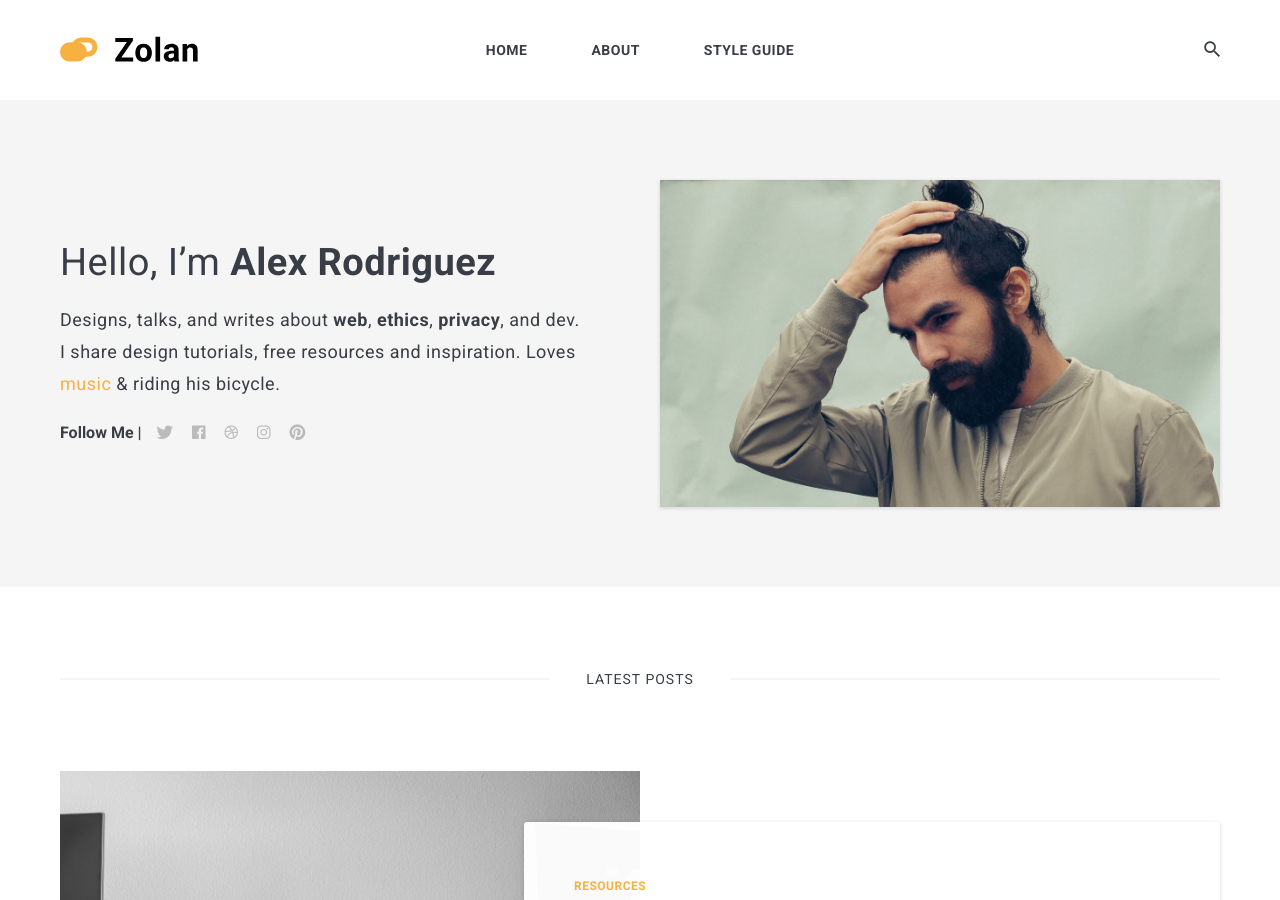
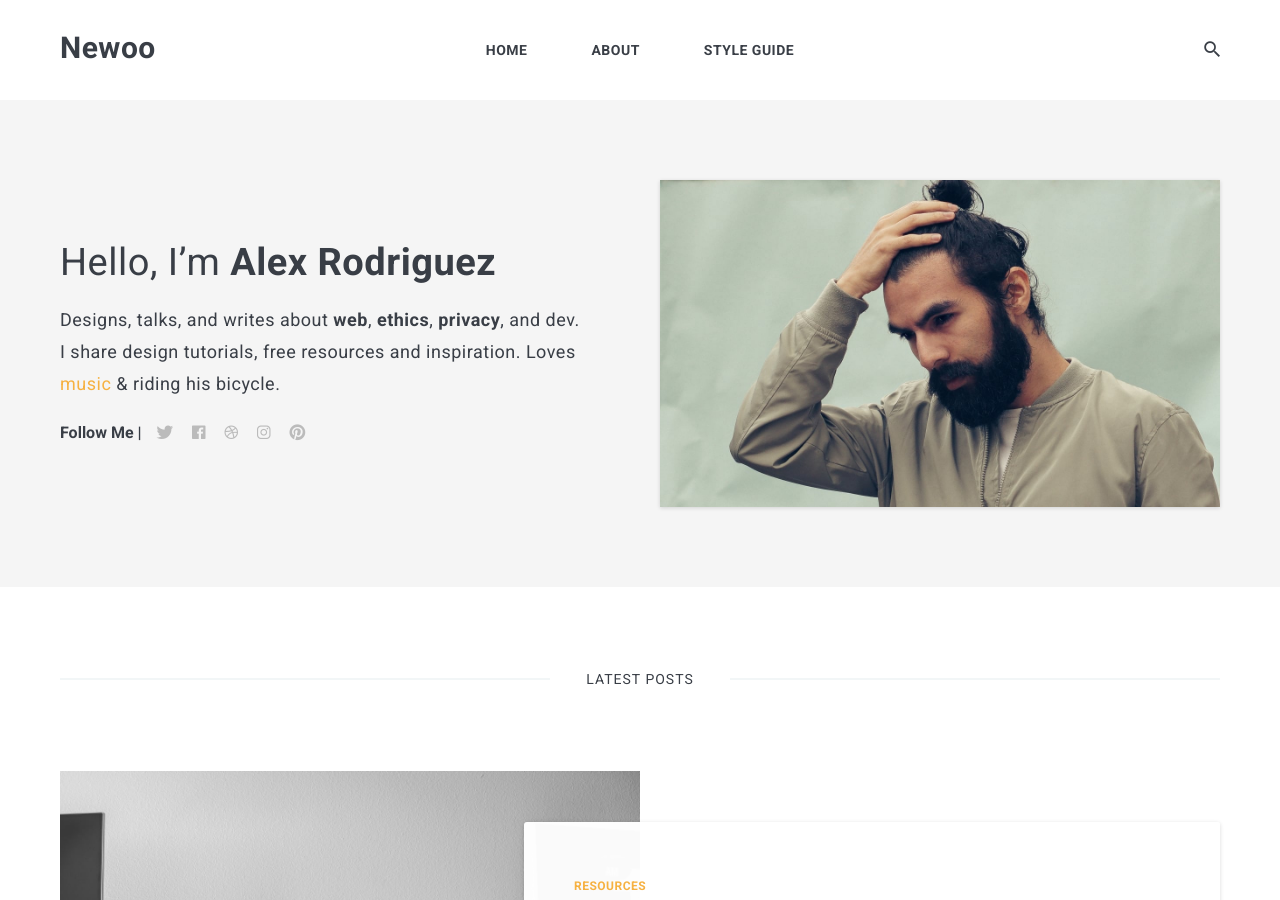
Before and after one commit to newoo/newoo.github.io, a Jekyll site: the page built from index.html, in a window 1280 px wide and 900 px high. Built offline with Jekyll 4.4.1, drawn with Linux system fonts in a browser that asks for light colours; nearby versions of some CDN libraries; the list of posts is cut into pages by our own code.

Commit message:
Delete logo

```diff
--- a/_data/settings.yml
+++ b/_data/settings.yml
@@ -1,7 +1,7 @@
 #-------------------------------
 # General Site Settings
 title: Newoo
-logo: logo.svg # You can add own logo.
+# logo: logo.svg # You can add own logo.
 description: Zolan is modern minimal theme for Jekyll
 
 
```
